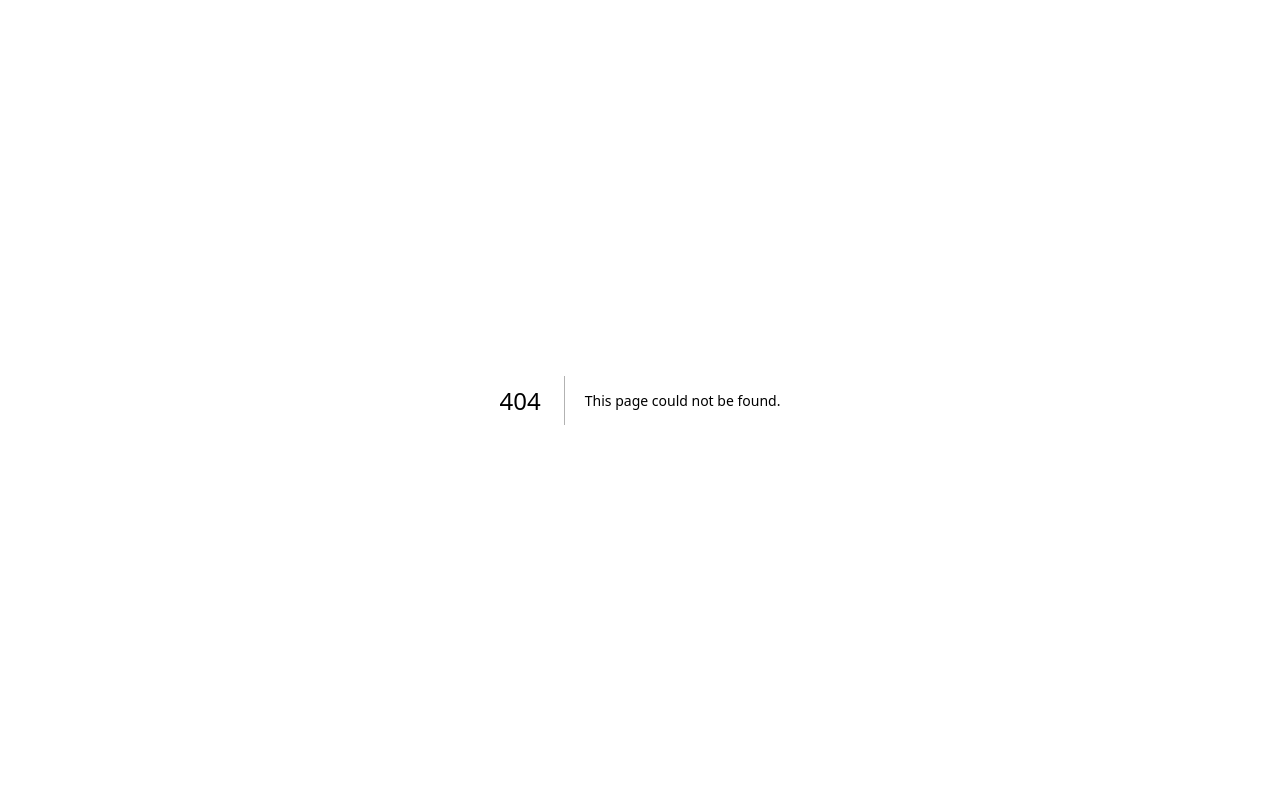
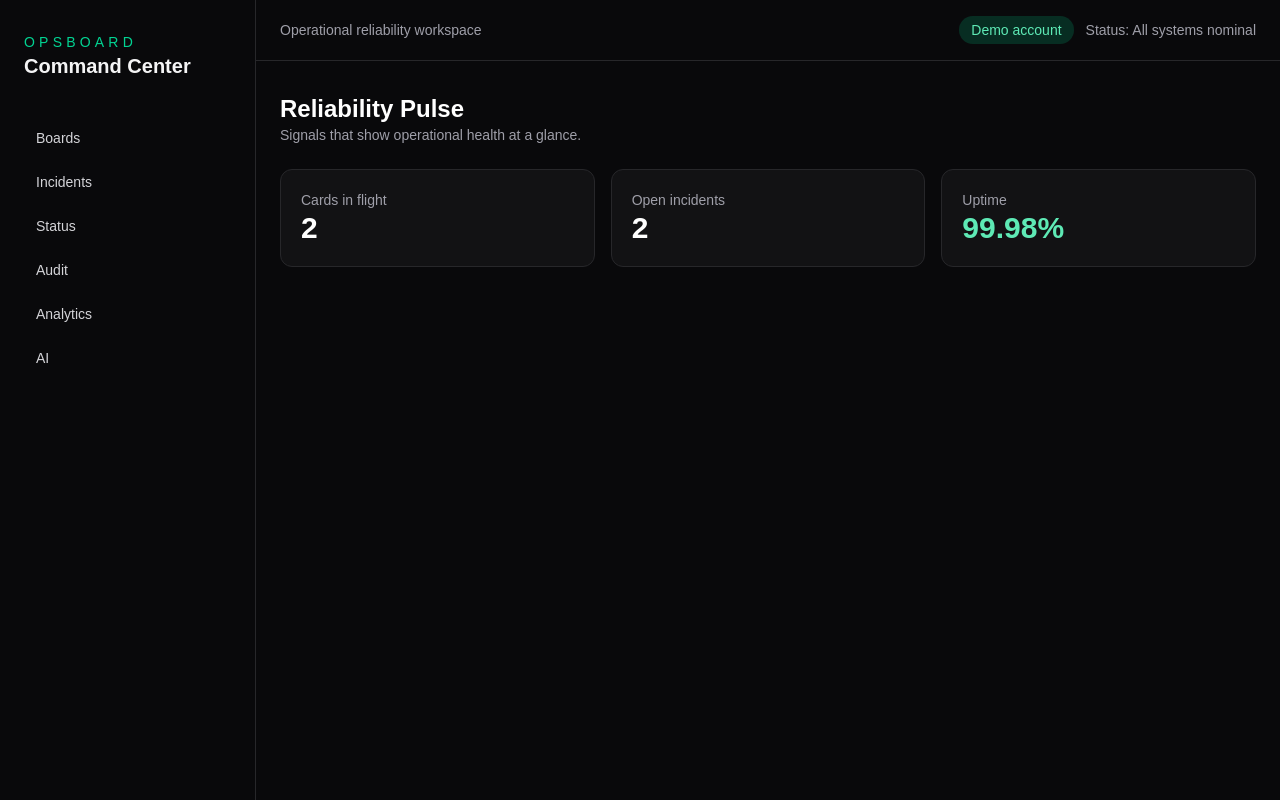
Before and after one commit to Patrik652/opsboard-mvp, a Next.js app in the folder opsboard/: page /analytics in a window 1280 px wide. Before the commit this address had no page. Built offline with nearby package versions, Linux system fonts and the light colour scheme.

Commit message:
feat: add analytics dashboard

```diff
--- /dev/null
+++ b/opsboard/src/app/(app)/analytics/page.tsx
@@ -0,0 +1,17 @@
+import AnalyticsDashboard from "@/components/analytics/AnalyticsDashboard";
+import { buildSeedData } from "@/lib/seed";
+
+export default function AnalyticsPage() {
+  const seed = buildSeedData("demo");
+  const openIncidents = seed.incidents.filter((incident) => incident.state !== "resolved").length;
+
+  return (
+    <AnalyticsDashboard
+      metrics={{
+        totalCards: seed.cards.length,
+        openIncidents,
+        uptime: "99.98%",
+      }}
+    />
+  );
+}
--- /dev/null
+++ b/opsboard/src/components/analytics/AnalyticsDashboard.tsx
@@ -0,0 +1,30 @@
+type Metrics = {
+  totalCards: number;
+  openIncidents: number;
+  uptime: string;
+};
+
+export default function AnalyticsDashboard({ metrics }: { metrics: Metrics }) {
+  return (
+    <section>
+      <div className="mb-6">
+        <h1 className="text-2xl font-semibold text-white">Reliability Pulse</h1>
+        <p className="text-sm text-zinc-400">Signals that show operational health at a glance.</p>
+      </div>
+      <div className="grid gap-4 md:grid-cols-3">
+        <div className="rounded-xl border border-zinc-800 bg-zinc-900/60 p-5">
+          <div className="text-sm text-zinc-400">Cards in flight</div>
+          <div className="text-3xl font-semibold text-white">{metrics.totalCards}</div>
+        </div>
+        <div className="rounded-xl border border-zinc-800 bg-zinc-900/60 p-5">
+          <div className="text-sm text-zinc-400">Open incidents</div>
+          <div className="text-3xl font-semibold text-white">{metrics.openIncidents}</div>
+        </div>
+        <div className="rounded-xl border border-zinc-800 bg-zinc-900/60 p-5">
+          <div className="text-sm text-zinc-400">Uptime</div>
+          <div className="text-3xl font-semibold text-emerald-300">{metrics.uptime}</div>
+        </div>
+      </div>
+    </section>
+  );
+}
```
Also changed, not shown: 1 other file (tests, documents, lock files or other folders).
